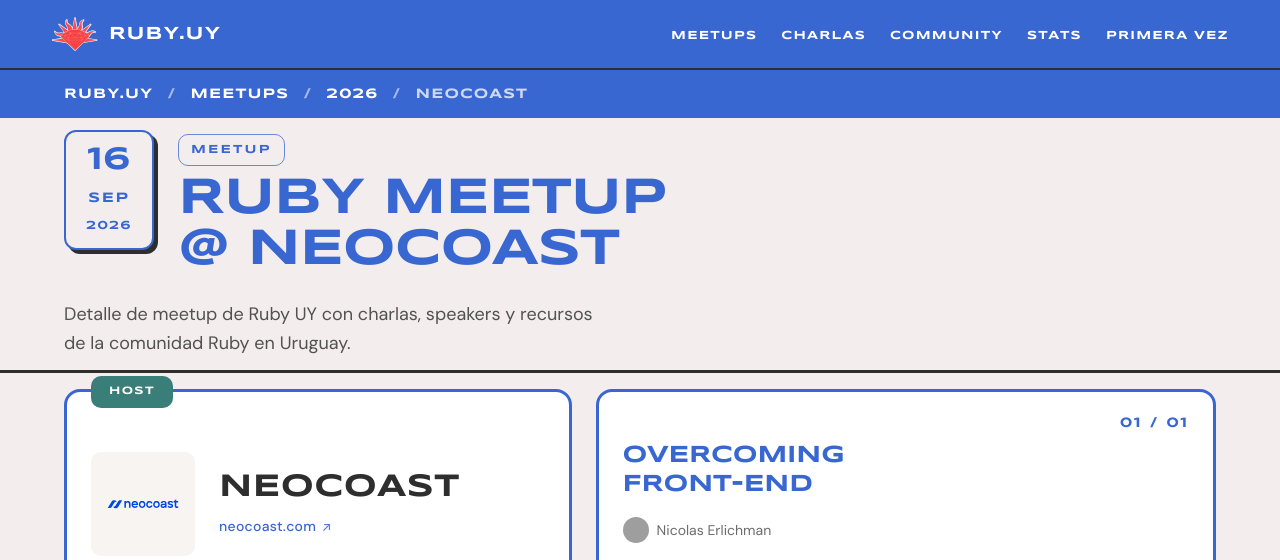
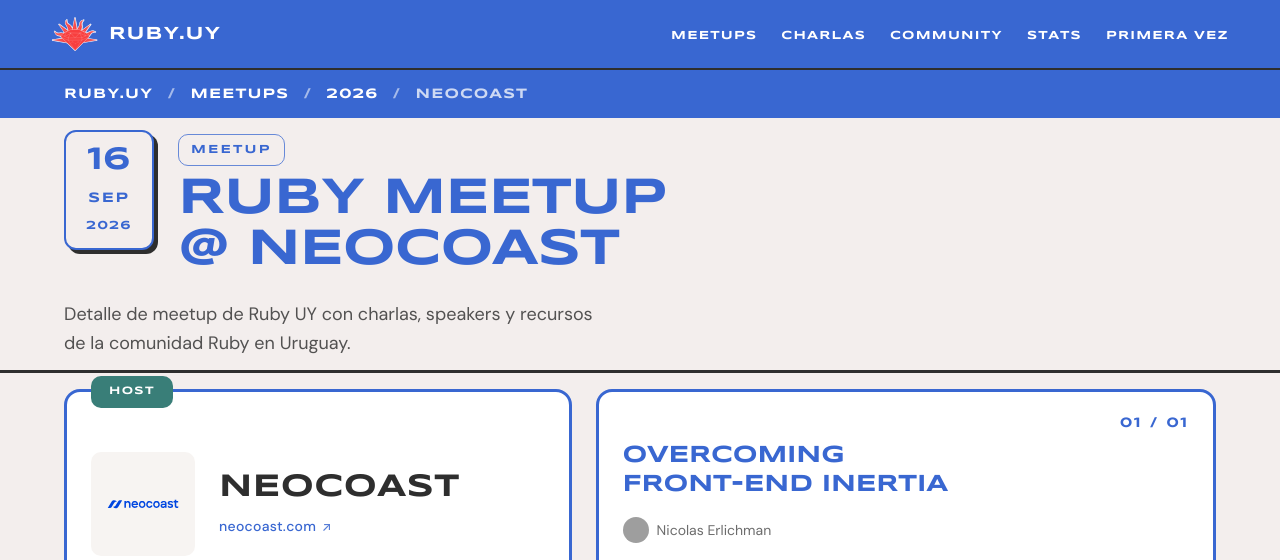
Before and after one commit to rubyuy/ruby.uy, a Jekyll site: the page built from _meetups/2026-09-16-neocoast.md, in a window 1280 px wide and 1392 px high. Shown: the top 560 px of the window. Built offline with Jekyll 4.4.1, drawn with Linux system fonts in a browser that asks for light colours; grey boxes are pictures that could not be loaded.

Commit message:
Fix talk title

```diff
--- a/_meetups/2026-09-16-neocoast.md
+++ b/_meetups/2026-09-16-neocoast.md
@@ -4,7 +4,7 @@
 host: neocoast
 
 talks:
- - title: "Overcoming Front-End"
+ - title: "Overcoming Front-End Inertia"
    speakers:
      - nicolas_erlichman
    recording: https://www.youtube.com/embed/j54e9bSTb-c?si=6lEHBFaXipXy46A7
```
